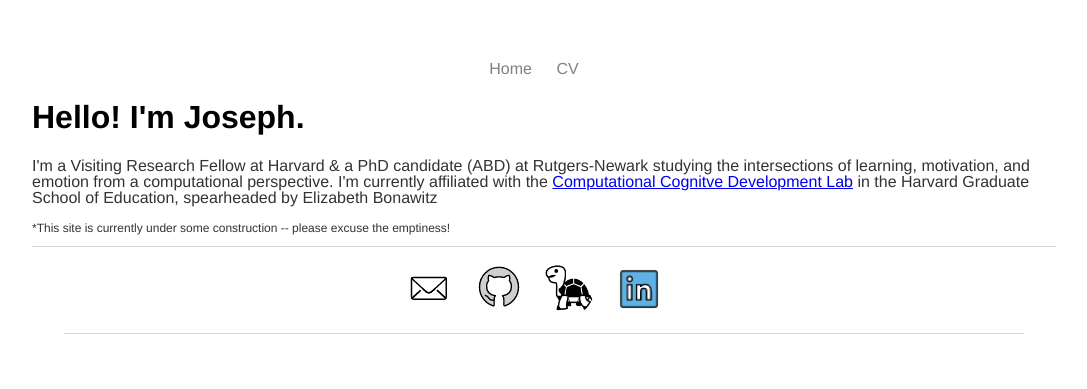
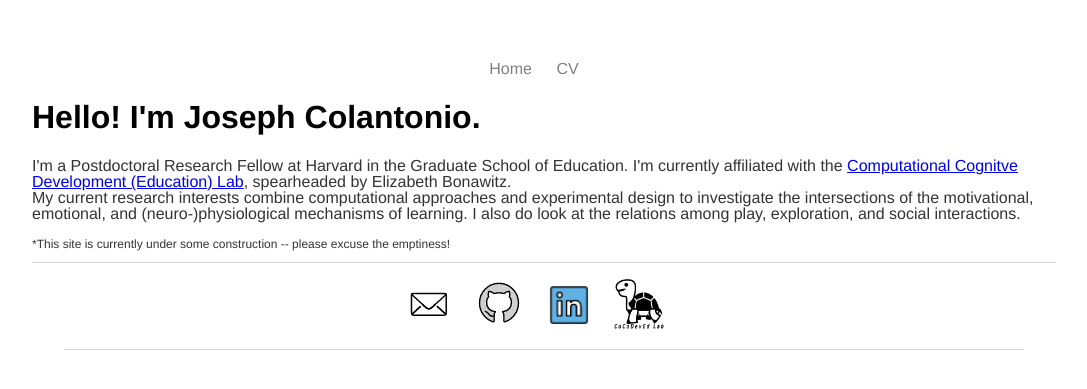
Before and after one commit to ColantonioLearn/ColantonioLearn.github.io, a Jekyll site: the page built from index.html, in a window 1280 px wide. Shown: the top 389 px of the page, without its empty margins (96-1183 px from the left). Built offline with Jekyll 4.4.1, drawn with Linux system fonts in a browser that asks for light colours.

Commit message:
updates landing page

```diff
--- a/index.html
+++ b/index.html
@@ -4,16 +4,15 @@ title: Joseph A. Colantonio II
 ---
 <body>
 <div class="blurb">
-	<h1>Hello! I'm Joseph.</h1>
-	<p>I'm a Visiting Research Fellow at Harvard & a PhD candidate (ABD) at Rutgers-Newark studying the intersections of learning, motivation, and emotion
-		from a computational perspective. I'm currently affiliated with the <a href="https://projects.iq.harvard.edu/ccdlab">Computational Cognitve Development Lab</a>
-		in the Harvard Graduate School of Education, spearheaded by Elizabeth Bonawitz <br/>
-	<!--<br/><a href="/about">Click here</a> to learn more about my specific projects!</p>
-	<br/>-->
+	<h1>Hello! I'm Joseph Colantonio.</h1>
+	<p>I'm a Postdoctoral Research Fellow at Harvard in the Graduate School of Education.
+		I'm currently affiliated with the <a href="https://projects.iq.harvard.edu/ccdlab">Computational Cognitve Development (Education) Lab</a>,
+		spearheaded by Elizabeth Bonawitz. <br/>
+		My current research interests combine computational approaches and experimental design to investigate the intersections
+		of the motivational, emotional, and (neuro-)physiological mechanisms of learning. I also do look at the relations among
+		play, exploration, and social interactions. <br/>
+		<!-- <a href="/about">Click here</a> to learn more about my specific projects!</p> <br/> -->
 	<p style="font-size:12px">*This site is currently under some construction -- please excuse the emptiness!</p>
-	<!--
-	<img src="/images/toolsup.png" alt="uh-oh!" class="center">
-	-->
 </div><!-- /.blurb -->
 <footer>
 		<ul class='center'>
@@ -23,10 +22,11 @@ title: Joseph A. Colantonio II
 				<li><a href="https://github.com/ColantonioLearn", target="_blank" class="menu">
 					<img src="/images/github.png" alt="github" width=50px>
 				</a></li>
+				<li><a href="https://www.linkedin.com/in/joseph-colantonio-63186692/", target="_blank" class="menu">
+					<img src="/images/linkedin.png" alt="linkedIn" width=50px>
+				</a></li>
 				<li><a href="https://projects.iq.harvard.edu/ccdlab/people/joseph-colantonio", target="_blank" class="menu">
 					<img src="/images/turtle.png" alt="twitter" width=50px>
-				<li><a href="https://www.linkedin.com/in/joseph-colantonio-63186692/", target="_blank" class="menu">
-					<img src="/images/linkedin.png" alt="linkedIn" width=50px>
 				</a></li>
 	</ul>
 </footer>
```
Also changed, not shown: images/turtle.png, 2 other files.
